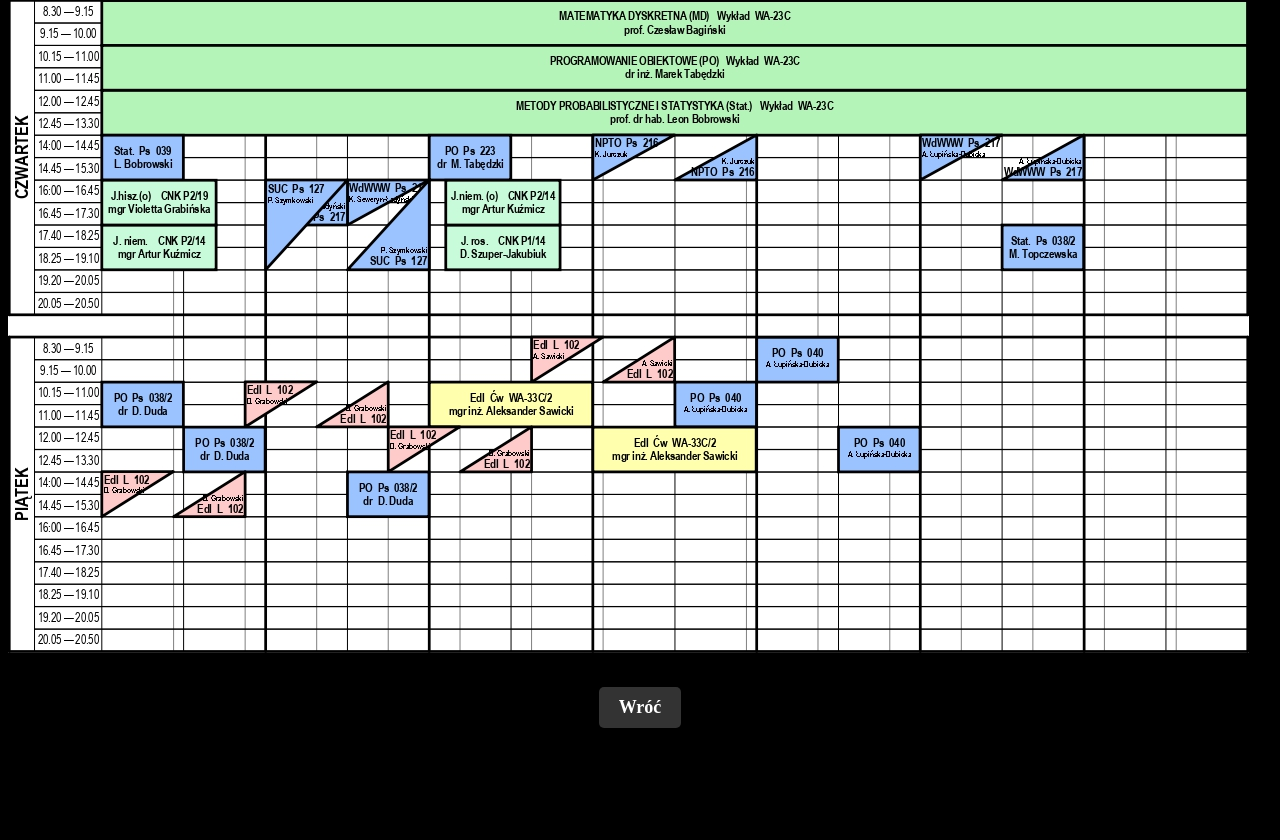
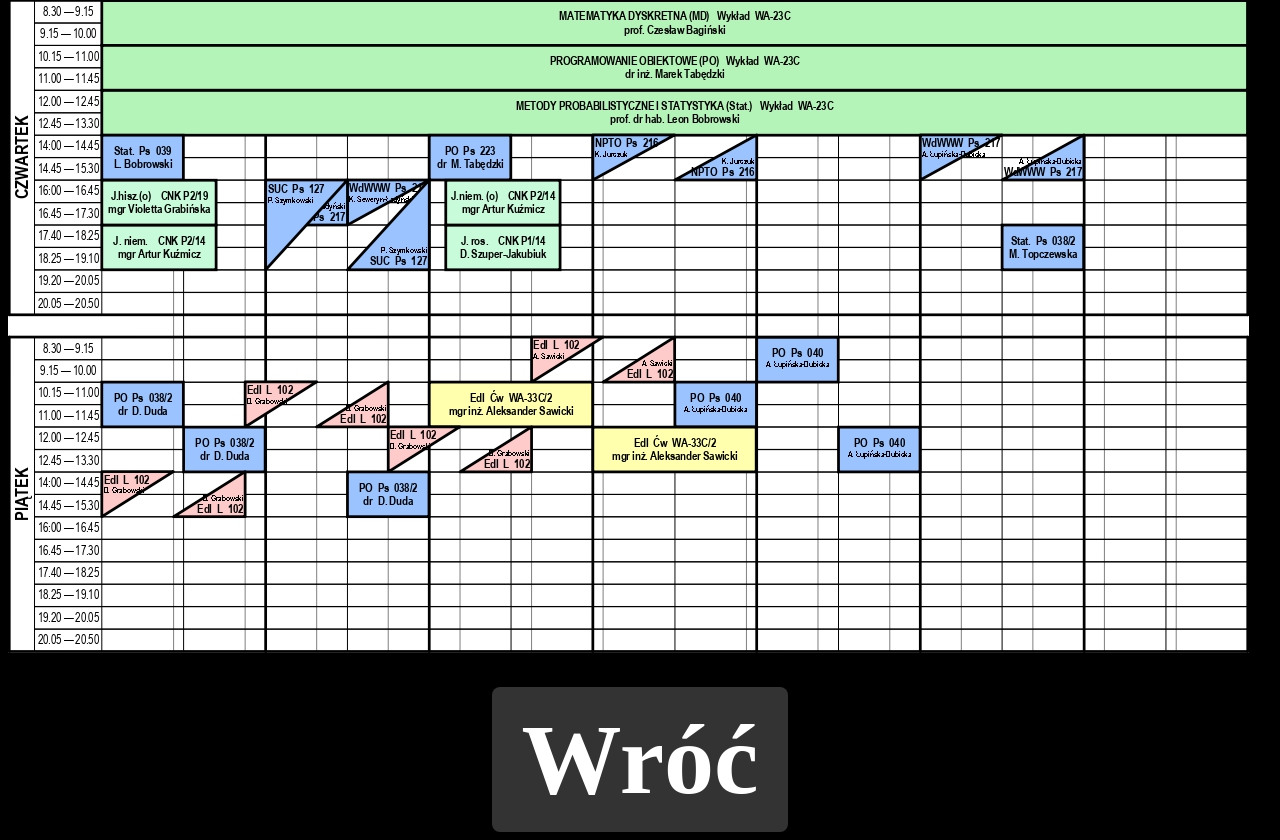
Before and after one commit to j3dek/j3dek.github.io, a plain HTML site: page zdjecia.html in a window 1280 px wide. Shown: the part 1437-2277 px from the top of the page. Before the commit the page ends 2173 px from the top, so only its background shows below. Drawn offline with Linux system fonts and the light colour scheme.

Commit message:
przycisk

```diff
--- a/zdjecia.css
+++ b/zdjecia.css
@@ -38,3 +38,9 @@ body {
     background-color: #555;
     transform: scale(1.1);
 }
+
+.back-button.enlarged {
+    font-size: 100px; /* Zwiększamy rozmiar czcionki */
+    padding: 15px 30px; /* Zwiększamy margines wewnętrzny */
+    border-radius: 8px; /* Zwiększamy zaokrąglenie rogów */
+}
--- a/zdjecia.html
+++ b/zdjecia.html
@@ -14,7 +14,8 @@
         </div>
 
         <div class="button-container">
-            <a class="back-button" href="index.html">Wróć</a>
+            <a class="back-button enlarged" href="index.html">Wróć</a>
+
         </div>
     </div>
 </body>
```
